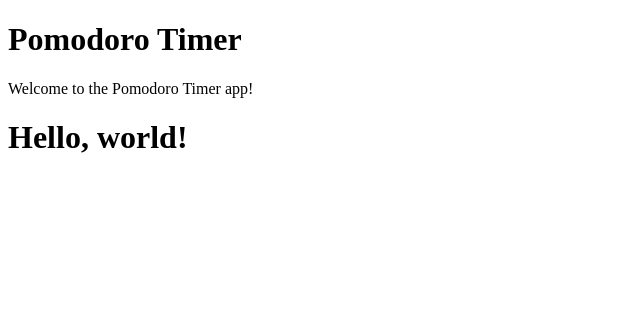
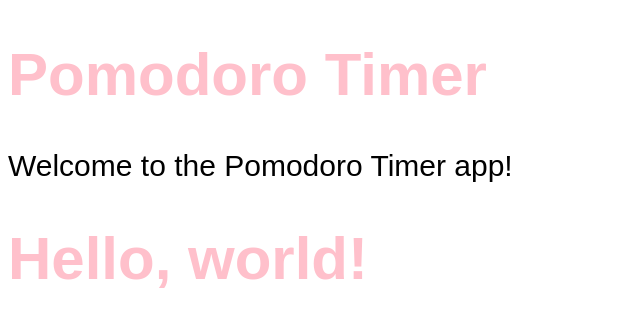
Before and after one commit to felipeloche/chronos-pomodoro, a React (Vite) app: page / in a window 1280 px wide. Shown: the top 326 px of the page, without its empty margins (0-640 px from the left). Built offline with nearby package versions, Linux system fonts and the light colour scheme.

Commit message:
Aula 2 - Uso de CSS global

```diff
--- a/src/App.tsx
+++ b/src/App.tsx
@@ -1,3 +1,6 @@
+import './styles/theme.css'
+import './styles/global.css'
+
 export function App() {
 
     return (
--- /dev/null
+++ b/src/styles/global.css
@@ -0,0 +1,8 @@
+body {
+    font-family: sans-serif;
+    font-size: 30px;
+}
+
+h1{
+    color: var(--primary);
+}
--- /dev/null
+++ b/src/styles/theme.css
@@ -0,0 +1,3 @@
+:root{
+    --primary: pink;
+}
```
